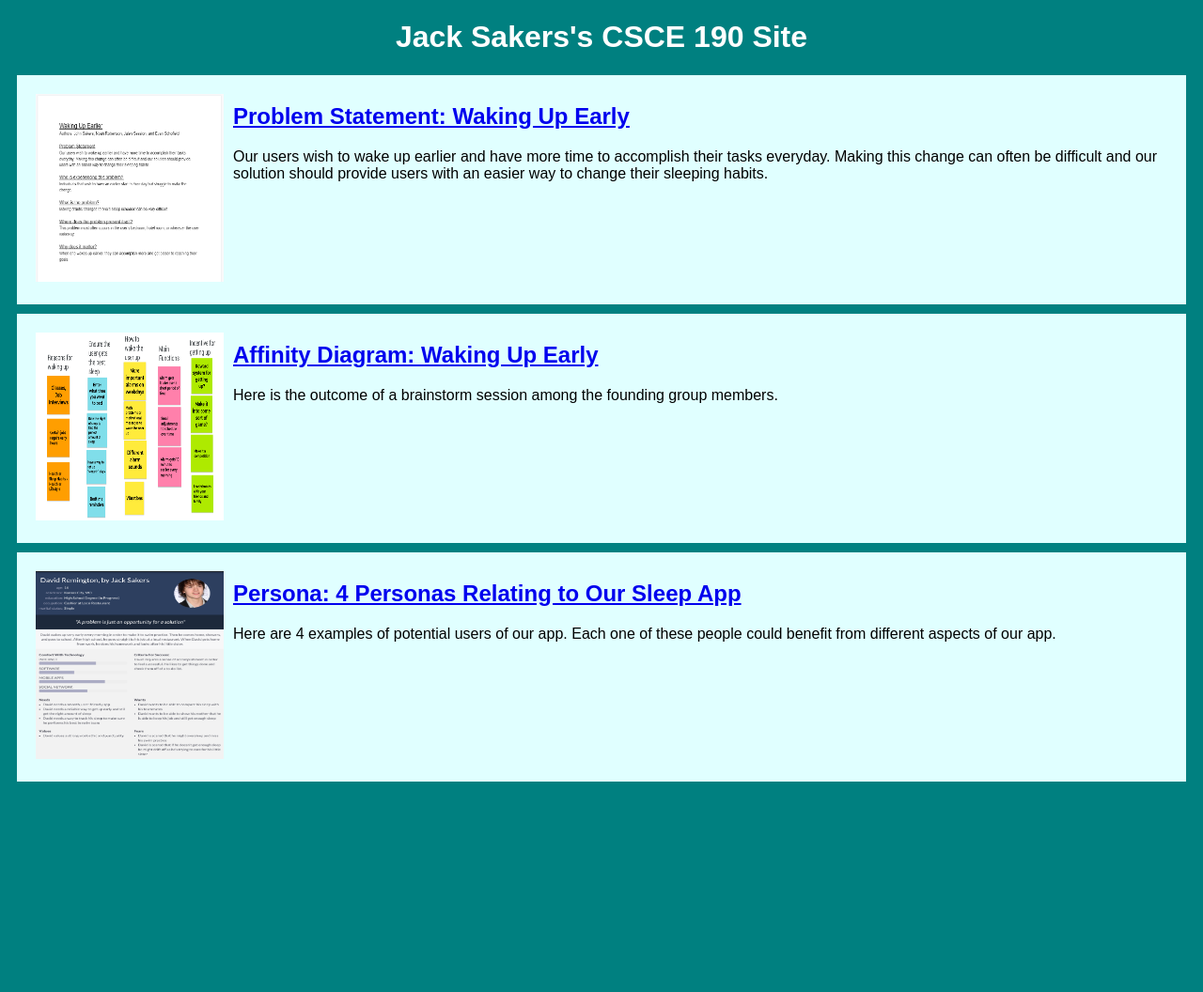
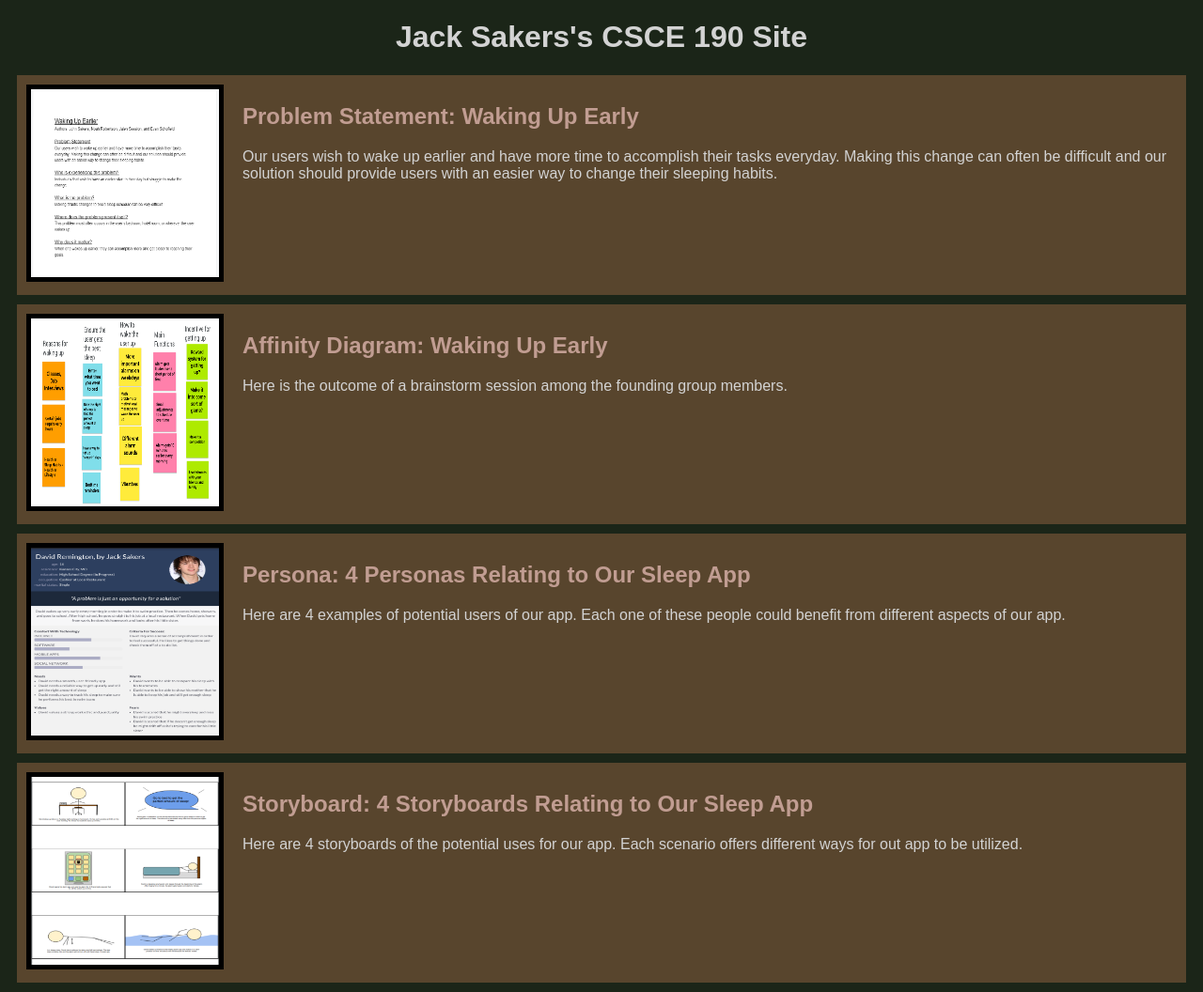
Before and after one commit to jacksakers/jacksakers.github.io, a plain HTML site: page index.html in a window 1280 px wide. Shown: the whole page at 94% size. Before the commit the page ends 842 px from the top, so only its background shows below. Drawn offline with Linux system fonts and the light colour scheme.

Commit message:
Add files via upload

```diff
--- a/index.html
+++ b/index.html
@@ -36,5 +36,15 @@
                 </p>
             </section>
         </section>
+
+        <!-- Storyboard Diagram Assignment-->
+        <section class="assignment">
+            <a href="Files/storyboards.pdf"><img src="Images/Storyboard.png"></a>
+            <section class="ass-details">
+                    <a href="Files/storyboards.pdf"><h2>Storyboard: 4 Storyboards Relating to Our Sleep App</h2></a>
+                <p>Here are 4 storyboards of the potential uses for our app. Each scenario offers different ways for out app to be utilized.
+                </p>
+            </section>
+        </section>
     </body>
 </html>
--- a/styles.css
+++ b/styles.css
@@ -1,5 +1,5 @@
 body {
-    background:teal;
+    background:#1B2518;
     font-family: Arial, Helvetica, sans-serif;
 }
 
@@ -7,16 +7,26 @@ body {
     display: flex;
     padding:10px;
     margin:10px;
-    background:lightcyan;
+    background:#58452D;
 }
 
 .assignment img{
     width:200px;
     height:200px;
-    padding:10px;
+    border: 5px solid black;
+    margin-right: 20px;
 }
 
 h1{
-    color: white;
+    color:lightgray;
     text-align: center;
 }
+
+a{
+    text-decoration: none;
+    color: #C19D92;
+}
+
+p{
+    color: lightgray;
+}
```
Also changed, not shown: Images/Storyboard.png (added), 1 other file.
